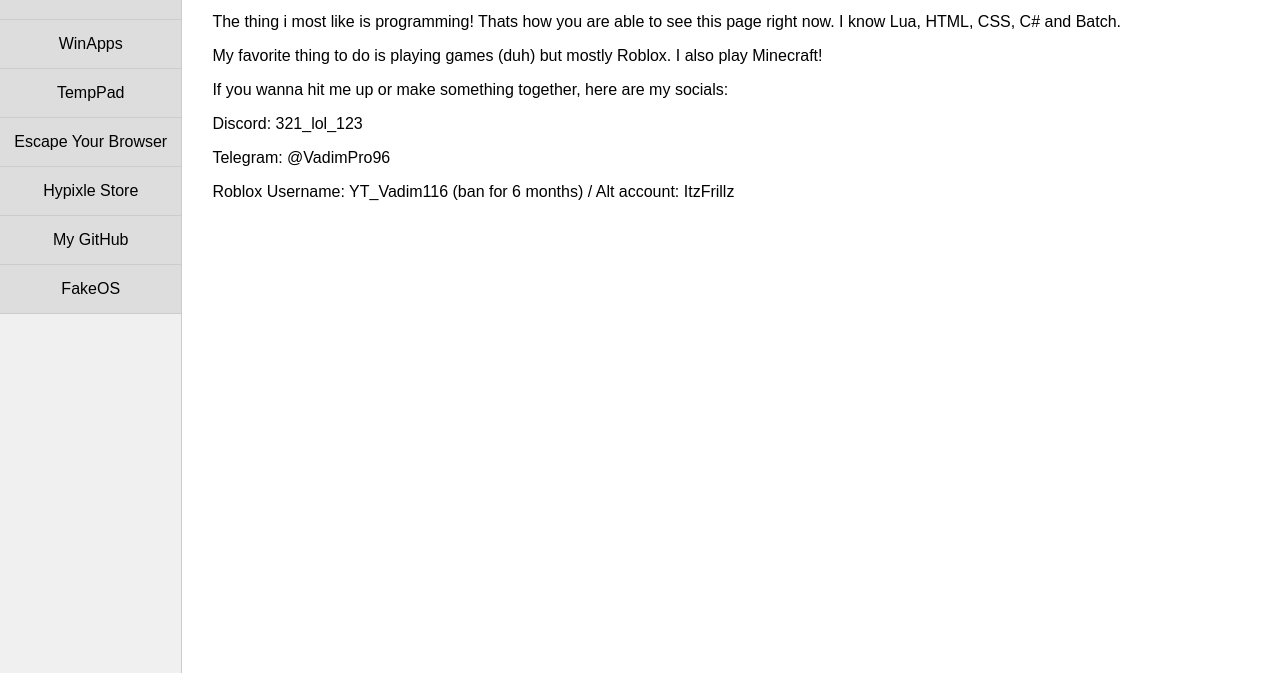
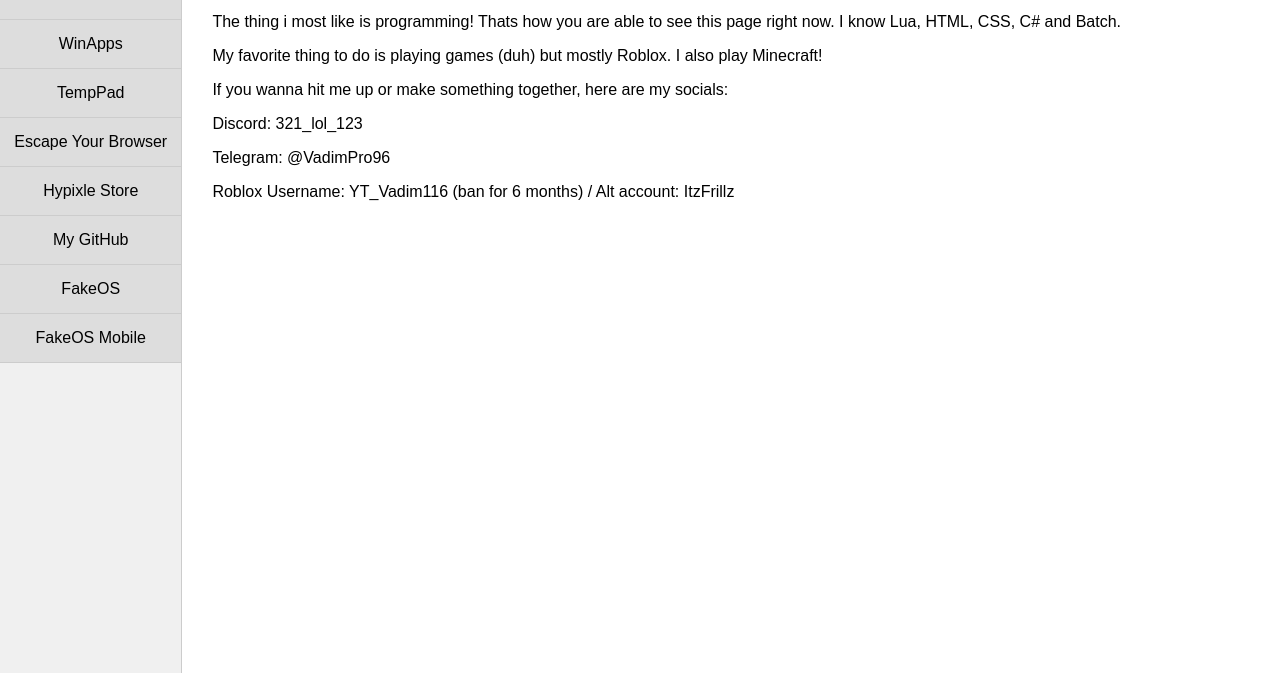
Before and after one commit to VadimCanPlay/vadimcanplay.github.io, a plain HTML site: page index.html in a window 1280 px wide. Shown: the part 127-800 px from the top of the page. Drawn offline with Linux system fonts and the light colour scheme.

Commit message:
Update index.html

```diff
--- a/index.html
+++ b/index.html
@@ -69,6 +69,7 @@
     <button onclick="openSite('https://HypixleStore.github.io')">Hypixle Store</button>
     <button onclick="openSite('https://github.com/VadimCanPlay/')">My GitHub</button>
     <button onclick="openSite('https://vadimcanplay.github.io/FakeOS/')">FakeOS</button>
+    <button onClick="openSite('https://vadimcanplat.github.io/FakeOS-Mobile/')">FakeOS Mobile</button>
   </nav>
 
   <main id="content">
```
